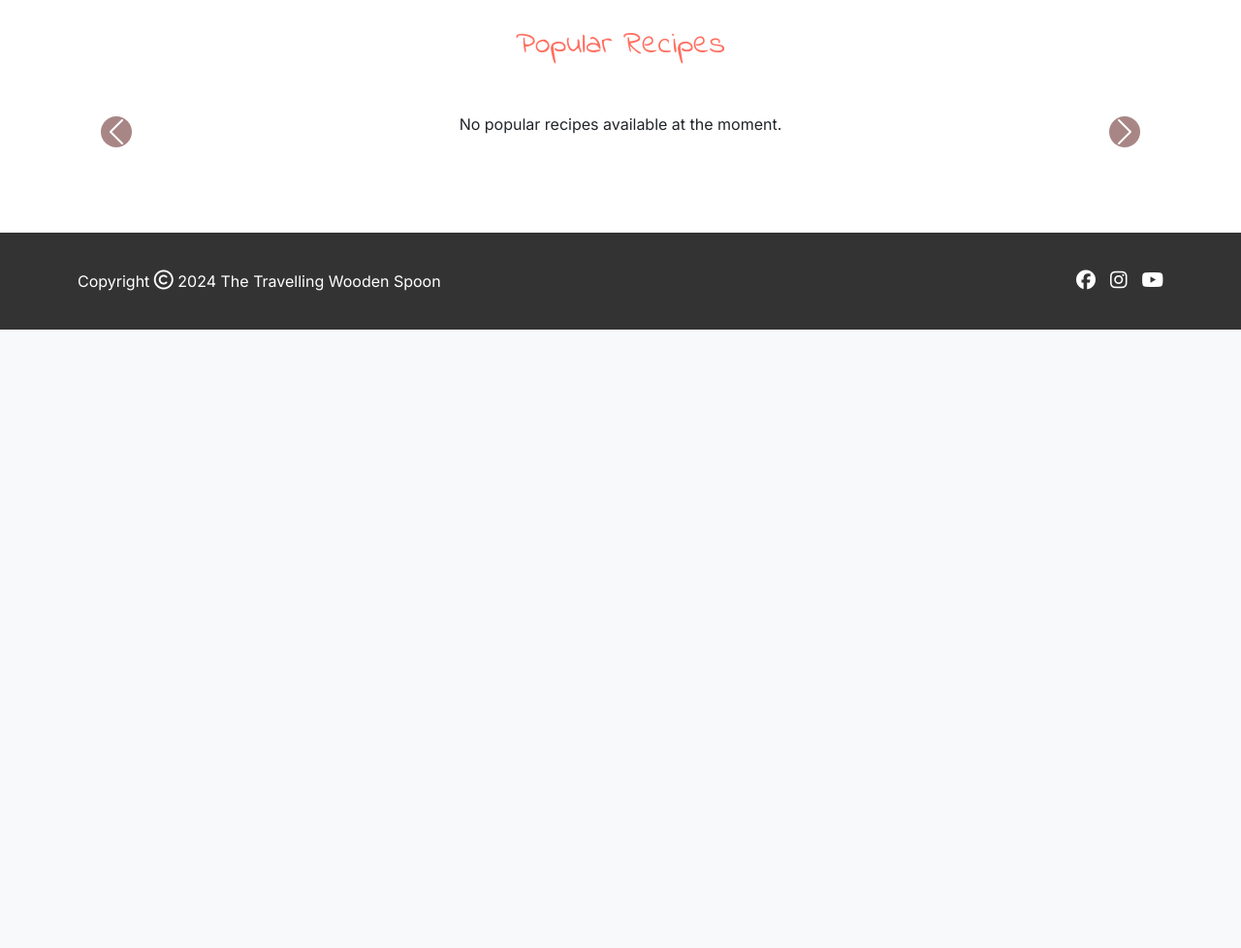
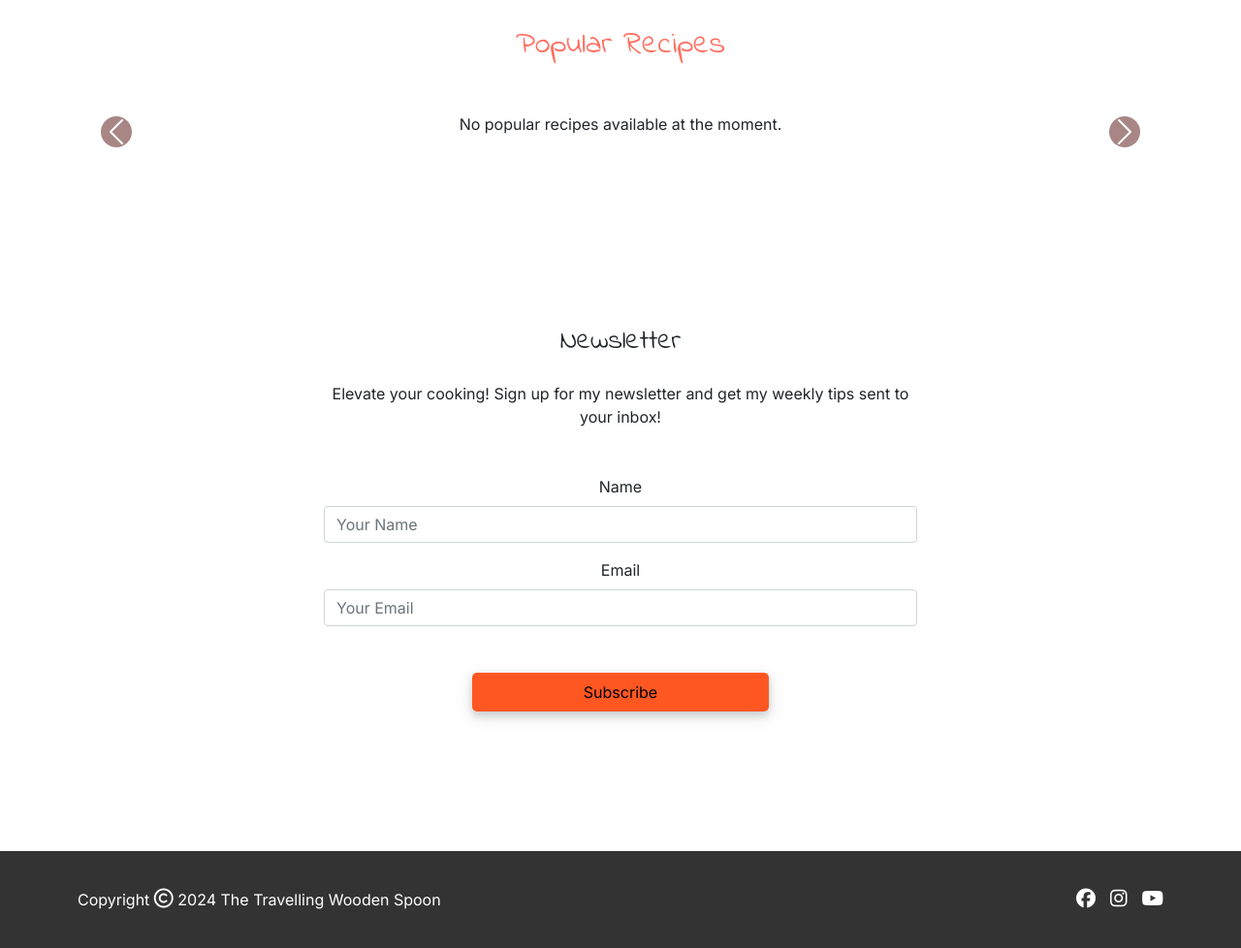
Before and after one commit to merzann/the-travelling-wooden-spoon, a Django app: page / in a window 1280 px wide. Shown: the part 1611-2589 px from the top of the page at 97% size. Before the commit the page ends 1951 px from the top, so only its background shows below. Run offline with Django 4.2, Linux system fonts and the light colour scheme; data that the repository does not hold is empty; some libraries are stand-ins or nearby versions.

Commit message:
maint: add additional aria-label to carousel, navbar and images to improve accessibilty

```diff
--- a/about/templates/about/about.html
+++ b/about/templates/about/about.html
@@ -8,7 +8,7 @@
             <div class="card shadow-sm">
                 <div class="card-body">
                     <img src="{{ profile_picture.url }}"
-                         alt="Profile Picture"
+                         alt="Profile picture of the author"
                          class="img-fluid rounded-circle mb-3"
                          style="width: 150px; height: 150px; object-fit: cover;">
                     <h1 class="heading mb-5">About Me</h1>
--- a/blog/templates/blog/index.html
+++ b/blog/templates/blog/index.html
@@ -45,7 +45,7 @@
     </section>
 
     <!-- Featured Recipes Section -->
-    <section class="py-5">
+    <section class="py-5"aria-label="featured recipes section">
         <div class="container-fluid">
             <h2 class="section-title text-center">Featured Recipes</h2>
             <div id="featuredCarousel" class="carousel slide" data-bs-ride="carousel">
@@ -74,12 +74,12 @@
                     {% endfor %}
                 </div>
                 <button class="carousel-control-prev" type="button" data-bs-target="#featuredCarousel"
-                    data-bs-slide="prev">
+                    data-bs-slide="prev" aria-label="Previous Slide">
                     <span class="carousel-control-prev-icon" aria-hidden="true"></span>
                     <span class="visually-hidden">Previous</span>
                 </button>
                 <button class="carousel-control-next" type="button" data-bs-target="#featuredCarousel"
-                    data-bs-slide="next">
+                    data-bs-slide="next" aria-label="Next Slide">
                     <span class="carousel-control-next-icon" aria-hidden="true"></span>
                     <span class="visually-hidden">Next</span>
                 </button>
@@ -88,7 +88,7 @@
     </section>
 
     <!-- Latest Blog Posts Section -->
-    <section class="py-5 bg-light">
+    <section class="py-5 bg-light" aria-label="latest blogposts section">
         <div class="container-fluid">
             <h2 class="section-title text-center">Latest Blog Posts</h2>
             <div id="latestBlogCarousel" class="carousel slide" data-bs-ride="carousel">
@@ -115,21 +115,21 @@
                     {% endfor %}
                 </div>
                 <button class="carousel-control-prev" type="button" data-bs-target="#latestBlogCarousel"
-                    data-bs-slide="prev">
+                    data-bs-slide="prev" aria-label="Previous Slide">
                     <span class="carousel-control-prev-icon" aria-hidden="true"></span>
                     <span class="visually-hidden">Previous</span>
                 </button>
                 <button class="carousel-control-next" type="button" data-bs-target="#latestBlogCarousel"
-                    data-bs-slide="next">
+                    data-bs-slide="next" aria-label="Next Slide">
                     <span class="carousel-control-next-icon" aria-hidden="true"></span>
-                    <span class="visually-hidden">Next</span>
+                    <span class="visually-hidden" aria-label="Next Slide">Next</span>
                 </button>
             </div>
         </div>
     </section>
 
     <!-- Popular Recipes Section -->
-    <section id="popular-recipes" class="py-5">
+    <section id="popular-recipes" class="py-5" aria-label="Popular Recipes section">
         <div class="container-fluid">
             <h2 class="section-title text-center">Popular Recipes</h2>
             <div id="popularCarousel" class="carousel slide" data-bs-ride="carousel">
@@ -157,18 +157,39 @@
                     {% endfor %}
                 </div>
                 <button class="carousel-control-prev" type="button" data-bs-target="#popularCarousel"
-                    data-bs-slide="prev">
+                    data-bs-slide="prev" aria-label="Previous Slide">
                     <span class="carousel-control-prev-icon" aria-hidden="true"></span>
                     <span class="visually-hidden">Previous</span>
                 </button>
                 <button class="carousel-control-next" type="button" data-bs-target="#popularCarousel"
-                    data-bs-slide="next">
+                    data-bs-slide="next" aria-label="Next Slide"a>
                     <span class="carousel-control-next-icon" aria-hidden="true"></span>
                     <span class="visually-hidden">Next</span>
                 </button>
             </div>
         </div>
     </section>
+    <section>
+    <div class="row justify-content-center mb-5">
+        <div class="col-md-6">
+            <h3 class="text-center mb-4">Newsletter</h3>
+            <p class="text-center mb-5">Elevate your cooking! Sign up for my newsletter and get my weekly tips sent to your inbox!</p>
+            <form method="post">
+                {% csrf_token %}
+                <div class="mb-3">
+                    <label for="name" class="form-label">Name</label>
+                    <input type="text" name="name" id="name" class="form-control" placeholder="Your Name" required>
+                </div>
+                <div class="mb-3">
+                    <label for="email" class="form-label">Email</label>
+                    <input type="email" name="email" id="email" class="form-control" placeholder="Your Email" required>
+                </div>
+                <div class="d-flex justify-content-center mt-5 mb-5">
+                    <button type="submit" class="btn btn-custom w-50">Subscribe</button>
+                </div>
+            </form>
+        </div>
+    </section>
 </main>
 
 {% endblock %}
--- a/templates/base.html
+++ b/templates/base.html
@@ -107,12 +107,12 @@
     <ul class="pagination justify-content-center">
         {% if page_obj.has_previous %}
         <li>
-            <a href="?page={{ page_obj.previous_page_number }}" class="page-link">&laquo; PREV</a>
+            <a href="?page={{ page_obj.previous_page_number }}" class="page-link" aria-label="Previous Page">&laquo; PREV</a>
         </li>
         {% endif %}
         {% if page_obj.has_next %}
         <li>
-            <a href="?page={{ page_obj.next_page_number }}" class="page-link">NEXT &raquo;</a>
+            <a href="?page={{ page_obj.next_page_number }}" class="page-link" aria-label="Next Page">NEXT &raquo;</a>
         </li>
         {% endif %}
     </ul>
@@ -123,13 +123,13 @@
             <p style="margin: 0;">Copyright <i class="fa-regular fa-copyright ml-4" aria-hidden="true"></i> 2024 The Travelling Wooden Spoon</p>
         </div>
         <div class="social-media" style="display: flex; gap: 15px;">
-            <a href="https://www.facebook.com" target="_blank">
+            <a href="https://www.facebook.com" target="_blank" aria-label="Visit our Facebook page">
                 <i class="fa-brands fa-facebook" aria-hidden="true"></i>
             </a>
-            <a href="https://www.instagram.com" target="_blank">
+            <a href="https://www.instagram.com" target="_blank" aria-label="Visit our Instagram page">
                 <i class="fa-brands fa-instagram" aria-hidden="true"></i>
             </a>
-            <a href="https://www.youtube.com" target="_blank">
+            <a href="https://www.youtube.com" target="_blank" aria-label="Visit our YouTube page">
                 <i class="fa-brands fa-youtube" aria-hidden="true"></i>
             </a>
         </div>
--- a/weekly_tip/templates/weekly_tip/weekly_tip.html
+++ b/weekly_tip/templates/weekly_tip/weekly_tip.html
@@ -4,9 +4,9 @@
 {% block content %}
 <div class="container-fluid py-5">
     <div class="row justify-content-center">
-        <div class="col-xl-12 col-md-12">
+        <div class="col-xl-8 col-md-12">
             {% if tip %}
-            <div class="card shadow-sm">
+            <div class="card shadow-sm" aria-labelledby="weekly-tip-title">
                 <img src="{{ tip.image.url }}" class="card-img-top" alt="{{ tip.title }}">
                 <h1 class="text-center mt-5 mb-4 heading">My Tip for this week</h1>
                 {% else %}
@@ -23,7 +23,7 @@
     <div class="row justify-content-center mt-5 mb-5">
         <div class="col-md-6">
             <h3 class="text-center mb-4">Newsletter</h3>
-            <p class="text-center">Elevate your cooking and get my weekly tips sent to your inbox!</p>
+            <p class="text-center">Elevate your cooking! Sign up for my newsletter and get my weekly tips sent to your inbox!</p>
             <form method="post">
                 {% csrf_token %}
                 <div class="mb-3">
```
Also changed, not shown: blog/templates/blog/category.html (+4 -4 lines).
